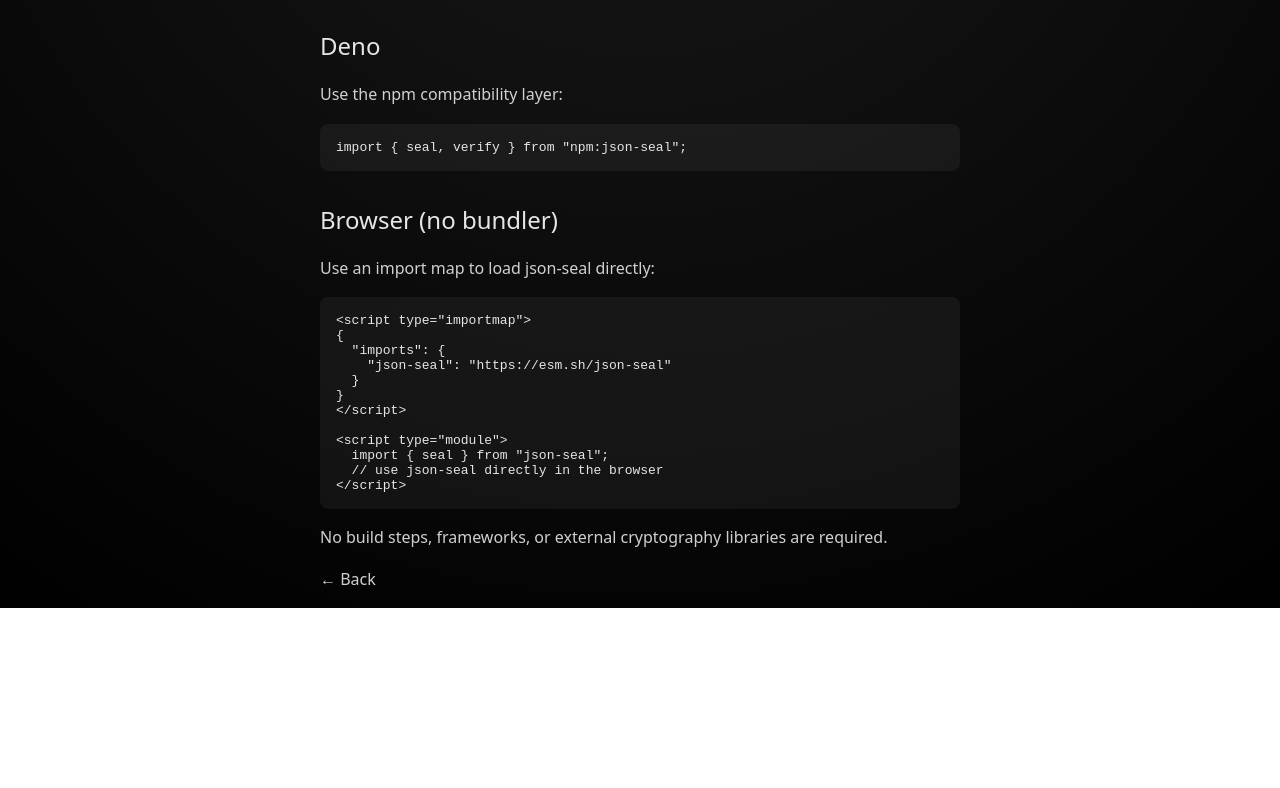
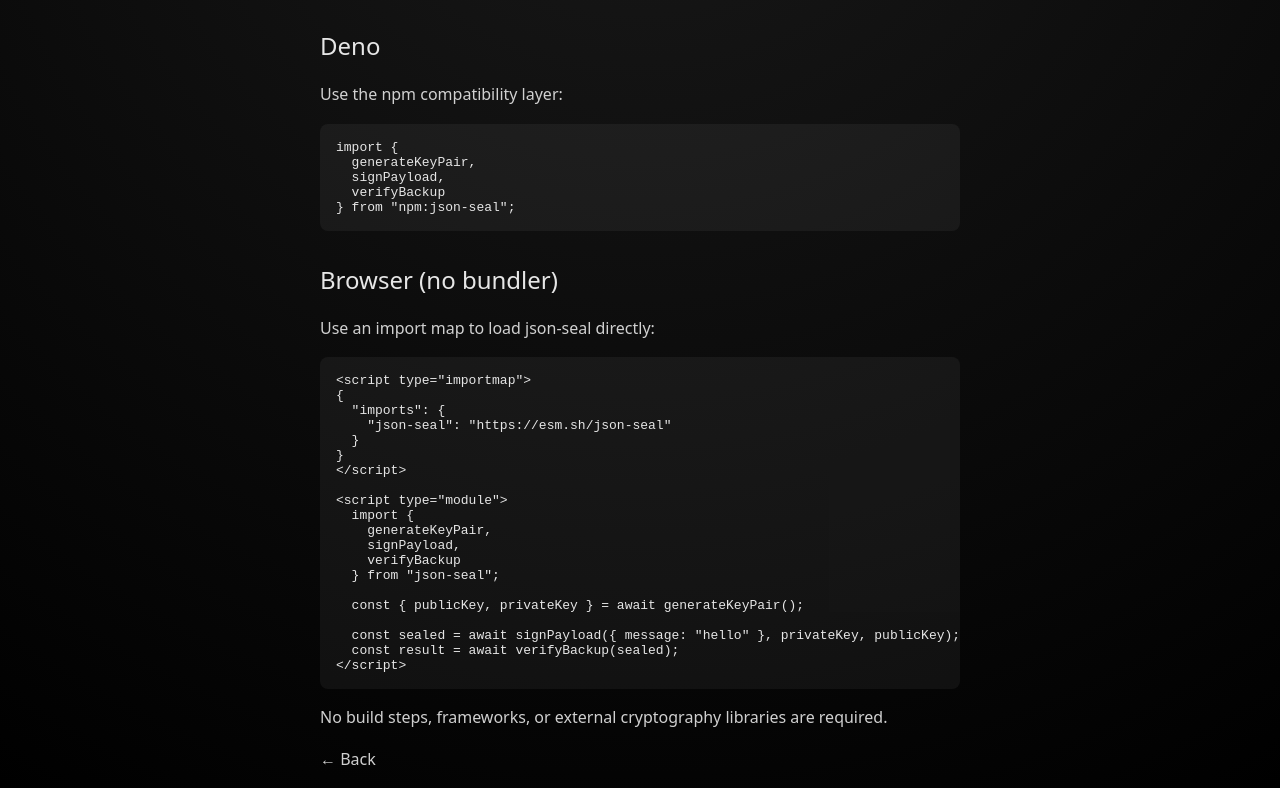
Before and after one commit to cmyers/json-seal, a website: page docs/install.html in a window 1280 px wide. Shown: the part 540-1328 px from the top of the page. Before the commit the page ends 1148 px from the top, so only its background shows below. Drawn offline with Linux system fonts and the light colour scheme.

Commit message:
Use current api calls in install docs

```diff
--- a/docs/install.html
+++ b/docs/install.html
@@ -36,7 +36,11 @@
     <h2>Deno</h2>
     <p>Use the npm compatibility layer:</p>
 
-    <pre><code>import { seal, verify } from "npm:json-seal";
+    <pre><code>import {
+  generateKeyPair,
+  signPayload,
+  verifyBackup
+} from "npm:json-seal";
 </code></pre>
 
     <h2>Browser (no bundler)</h2>
@@ -51,8 +55,16 @@
 &lt;/script&gt;
 
 &lt;script type="module"&gt;
-  import { seal } from "json-seal";
-  // use json‑seal directly in the browser
+  import {
+    generateKeyPair,
+    signPayload,
+    verifyBackup
+  } from "json-seal";
+
+  const { publicKey, privateKey } = await generateKeyPair();
+
+  const sealed = await signPayload({ message: "hello" }, privateKey, publicKey);
+  const result = await verifyBackup(sealed);
 &lt;/script&gt;
 </code></pre>
 
```
